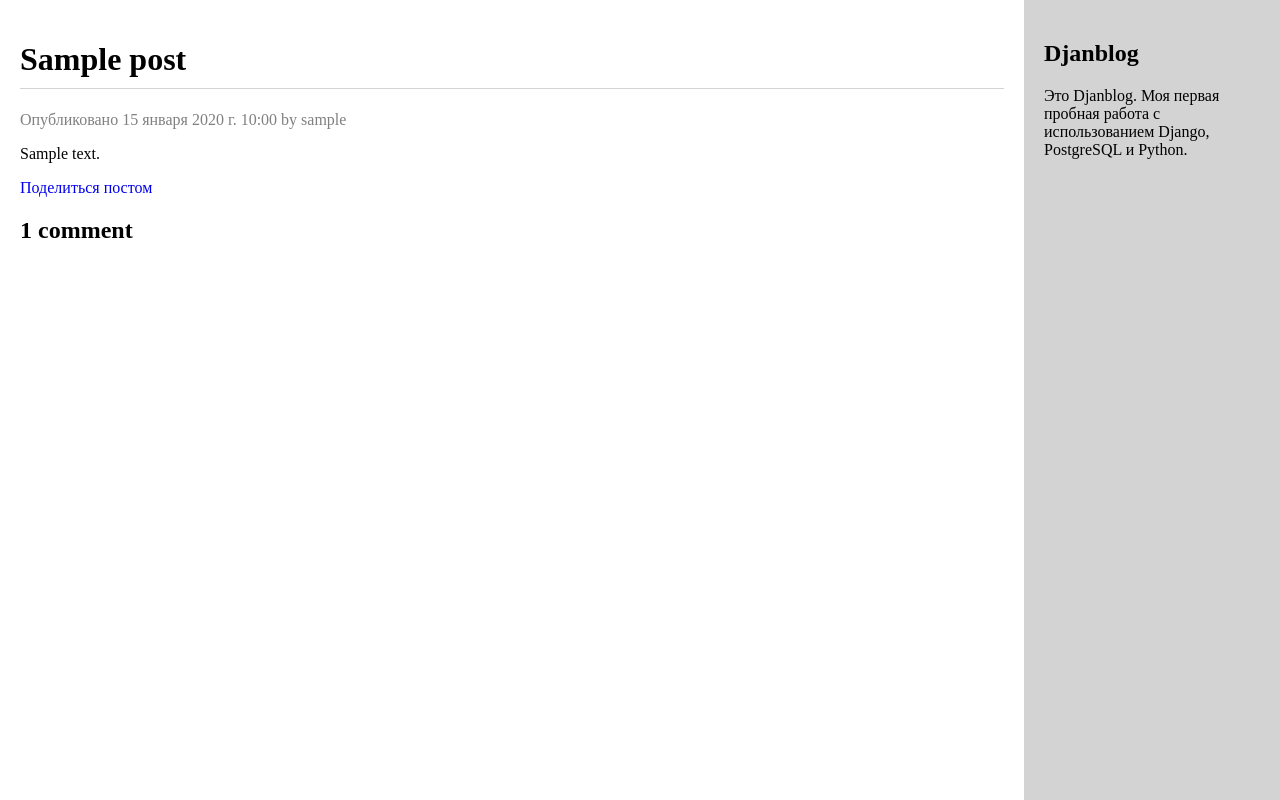
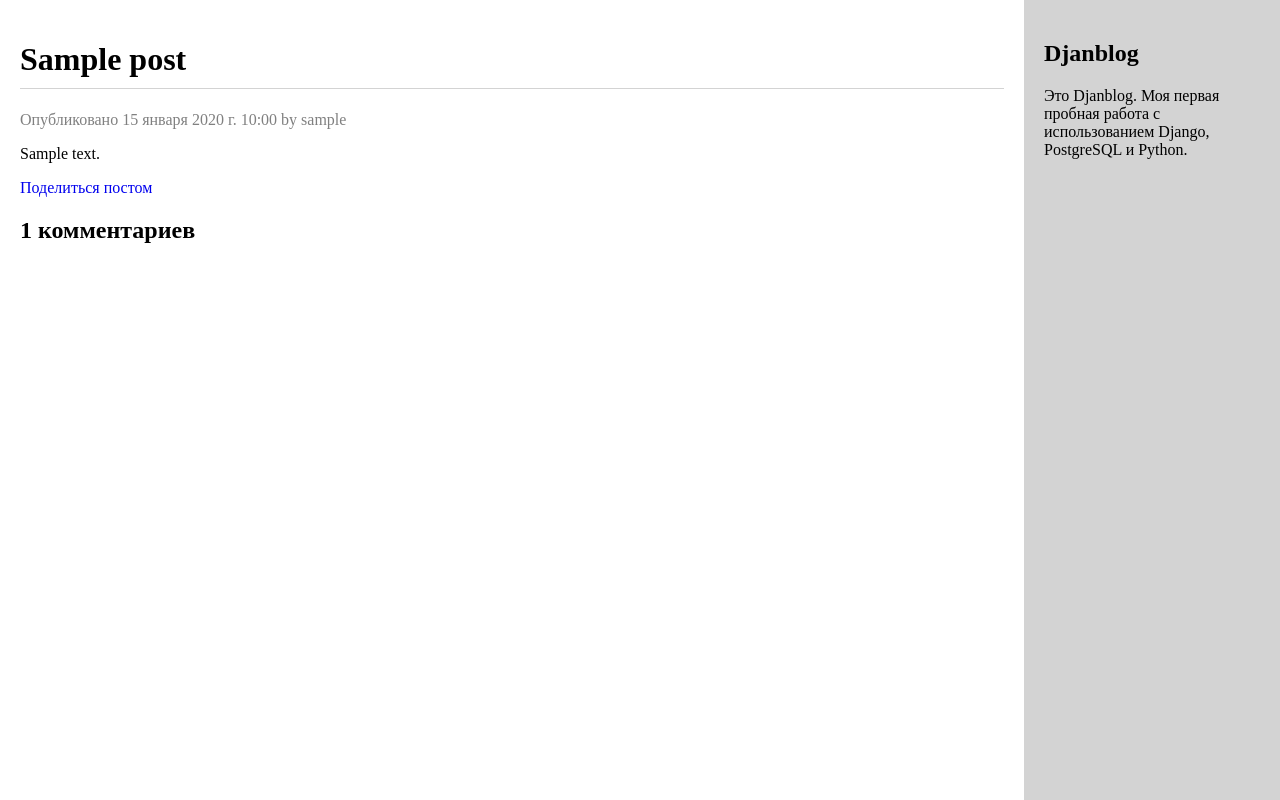
Before and after one commit to Antei/djanblog, a Django app: a page that uses djanblog/blog/templates/blog/post/detail.html in a window 1280 px wide. Run offline with Django 4.2, Linux system fonts and the light colour scheme; tables that the repository leaves empty hold one stand-in row (values such as "Sample post").

Commit message:
Some fix

```diff
--- a/djanblog/blog/templates/blog/post/detail.html
+++ b/djanblog/blog/templates/blog/post/detail.html
@@ -17,7 +17,7 @@
     </p>
     {% with comments.count as total_comments %}
         <h2>
-            {{total_comments}} comment {{total_comments|pluralize}}
+            {{total_comments}} комментариев {{total_comments|pluralize}}
         </h2>
     {% endwith %}
 {% endblock %}
```
